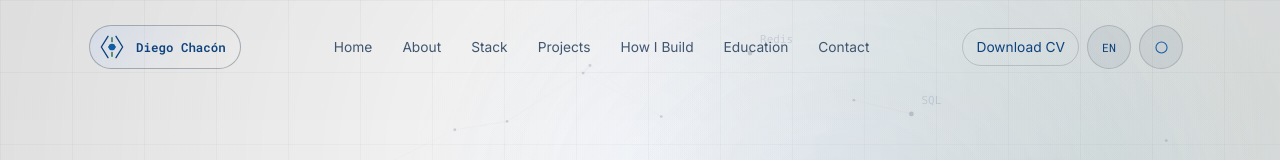
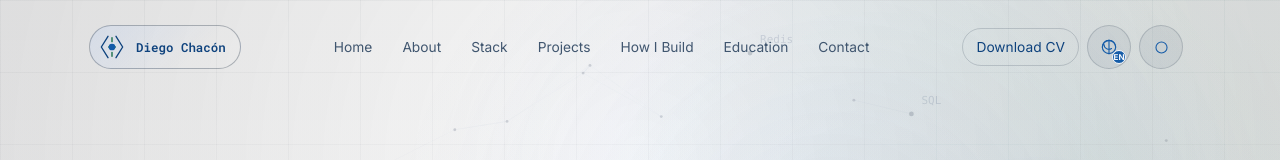
Before and after one commit to diegofce/DiegoPortfolio, a React (Vite) app: page / in a window 1280 px wide. Shown: the top 160 px of the page. Built offline with nearby package versions, Linux system fonts and the light colour scheme.

Commit message:
Rediseñar selector de idioma con icono globo

```diff
--- a/src/App.css
+++ b/src/App.css
@@ -352,18 +352,40 @@ main {
 }
 
 .language-toggle {
+  position: relative;
+  display: grid;
+  place-items: center;
   min-width: 44px;
   min-height: 44px;
   border: 1px solid var(--line);
   border-radius: 999px;
   background: var(--surface-soft);
   color: var(--accent-strong);
-  font-family: var(--font-mono);
-  font-size: 0.72rem;
   cursor: pointer;
   transition:
     background var(--transition-fast),
     border-color var(--transition-fast);
+}
+
+.language-toggle .line-icon {
+  width: 20px;
+  height: 20px;
+}
+
+.lang-badge {
+  position: absolute;
+  bottom: 4px;
+  right: 4px;
+  display: grid;
+  place-items: center;
+  width: 14px;
+  height: 14px;
+  background: var(--accent);
+  color: var(--bg);
+  font-size: 0.5rem;
+  font-weight: 700;
+  border-radius: 50%;
+  border: 1px solid var(--bg);
 }
 
 .language-toggle:hover {
--- a/src/App.jsx
+++ b/src/App.jsx
@@ -195,6 +195,12 @@ function LineIcon({ type = 'node' }) {
         <path d="m9 7-5 5 5 5M15 7l5 5-5 5M13 5l-2 14" />
       </>
     ),
+    globe: (
+      <>
+        <circle cx="12" cy="12" r="8" />
+        <path d="M4 12c0-4.4 3.6-8 8-8s8 3.6 8 8M12 4v16M6 9c0 2.2 1.3 4.1 3.2 5s4.1 1 5.8-0.2" />
+      </>
+    ),
     circle: <circle cx="12" cy="12" r="7" />,
   };
   return (
@@ -371,7 +377,8 @@ function Navbar() {
         onClick={toggleLanguage}
         aria-label={t('language.switch')}
       >
-        {language.toUpperCase()}
+        <LineIcon type="globe" />
+        <span className="lang-badge">{language.toUpperCase()}</span>
       </button>
       <button
         className="theme-toggle"
@@ -411,7 +418,8 @@ function Navbar() {
           onClick={toggleLanguage}
           aria-label={t('language.switch')}
         >
-          {language.toUpperCase()}
+          <LineIcon type="globe" />
+          <span className="lang-badge">{language.toUpperCase()}</span>
         </button>
         <button
           className="theme-toggle"
```
